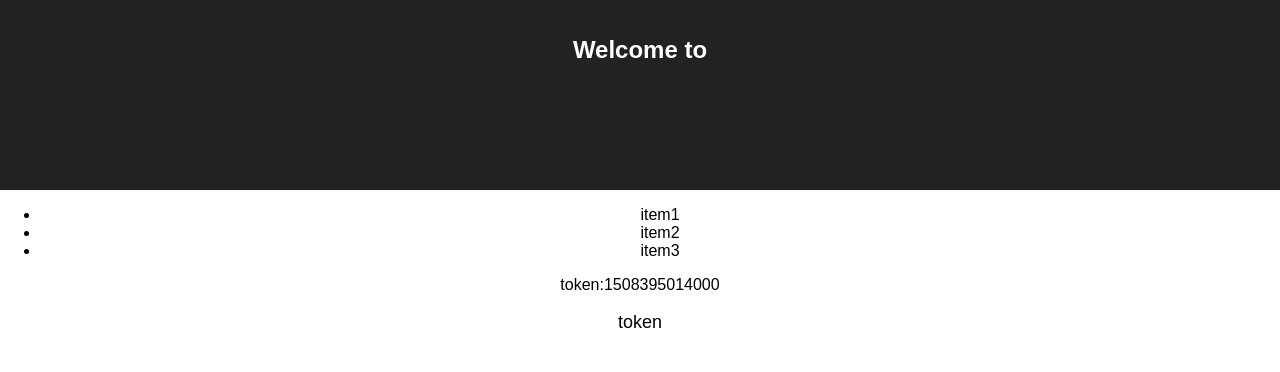
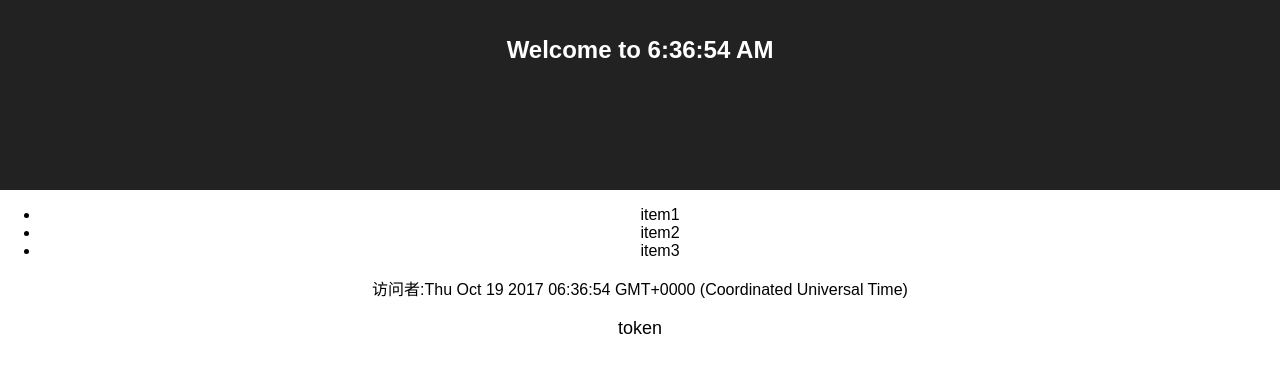
Before and after one commit to TokenYangForever/rapp, a React (Create React App) app: page / in a window 1280 px wide. Shown: the top 372 px of the page. Built offline with nearby package versions, Linux system fonts and the light colour scheme.

Commit message:
bindEvent setState

```diff
--- a/src/App.js
+++ b/src/App.js
@@ -5,26 +5,29 @@ import './App.css'
 class App extends Component {
   constructor () {
     super()
-    this.stateA = {
+    this.state = {
       name: '访问者',
-      time: Date.now()
+      time: new Date()
     }
     this.arr = ['item1', 'item2', 'item3']
+    // 这个绑定是必要的，使`this`在回调中起作用
+    this.clickAction = this.clickAction.bind(this)
   }
   clickAction () {
+    this.setState({name: `${this.state.name}Hello`})
     alert('clickAction')
   }
   message () {
-    return <span>{`${this.props.name}:${this.stateA.time}`}</span>
+    return <span>{`${this.state.name}:${this.state.time}`}</span>
   }
   render () {
     return (
       <div className='App'>
         <header className='App-header'>
-          <h1 className='App-title'>Welcome to</h1>
+          <h1 className='App-title'>Welcome to {this.state.time.toLocaleTimeString()}</h1>
         </header>
         <ul>
-          {this.arr.map(item => <li key={item}>{item}</li>)}
+          {this.arr.map((item, index) => <li key={index}>{item}</li>)}
         </ul>
         <p>
           {this.message()}
```
